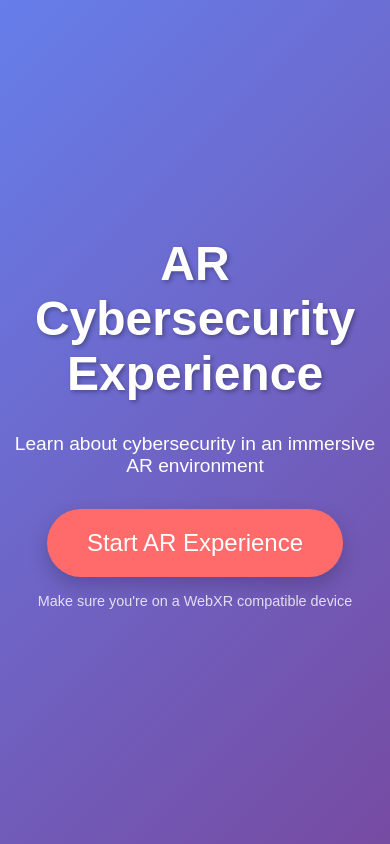
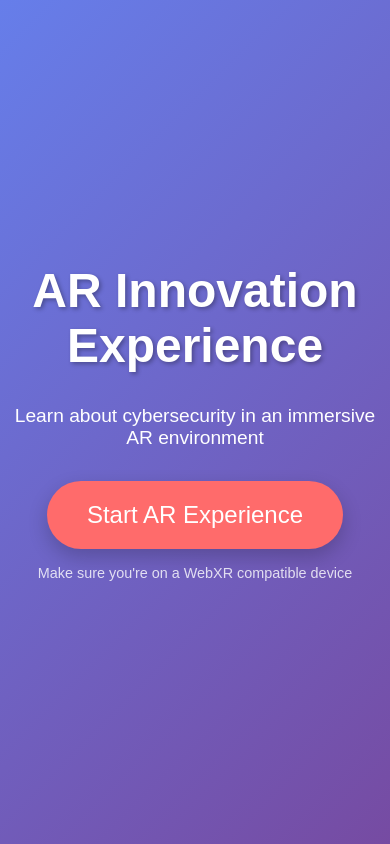
Before and after one commit to NicoZanzan/security-awareness-xr, a website: page index.html in a window 390 px wide. Drawn offline with nearby package versions, Linux system fonts and the light colour scheme.

Commit message:
app working! better to check on a real phone

```diff
--- a/index.html
+++ b/index.html
@@ -3,13 +3,13 @@
 <head>
     <meta charset="UTF-8">
     <meta name="viewport" content="width=device-width, initial-scale=1.0">
-    <title>AR Cybersecurity Experience</title>
+    <title>exploqii AR Experience</title>
     <link rel="stylesheet" href="css/main.css">
 </head>
 <body>
     <!-- Landing Page -->
     <div class="landing-page" id="landingPage">
-        <h1>AR Cybersecurity Experience</h1>
+        <h1>AR Innovation Experience</h1>
         <p class="subtitle">Learn about cybersecurity in an immersive AR environment</p>
         <button class="start-button" id="startButton">Start AR Experience</button>
         <p class="device-note">Make sure you're on a WebXR compatible device</p>
```
